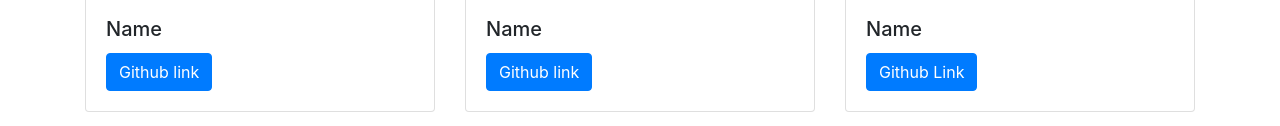
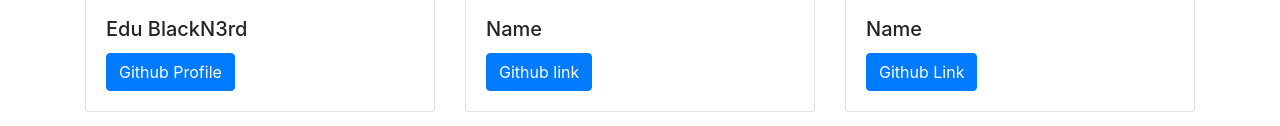
Before and after one commit to berkaydemir6/hacktoberfest2019, a plain HTML site: page dev.html in a window 1280 px wide. Shown: the part 437-563 px from the top of the page. Drawn offline with nearby package versions, Linux system fonts and the light colour scheme.

Commit message:
Adding Edu BlackN3rd profile to dev.htm;

```diff
--- a/dev.html
+++ b/dev.html
@@ -20,8 +20,8 @@
                 <div class="card mb-3">
                         <img src="https://picsum.photos/id/1/200.jpg" class="card-img-top-fluid" alt="">
                         <div class="card-body">
-                          <h5 class="card-title">Name</h5>
-                          <a href="#" class="btn btn-primary">Github link</a>
+                          <h5 class="card-title">Edu BlackN3rd</h5>
+                          <a href="https://github.com/edutechdev" class="btn btn-primary">Github Profile</a>
                         </div>
                 </div>
             </div>
```
